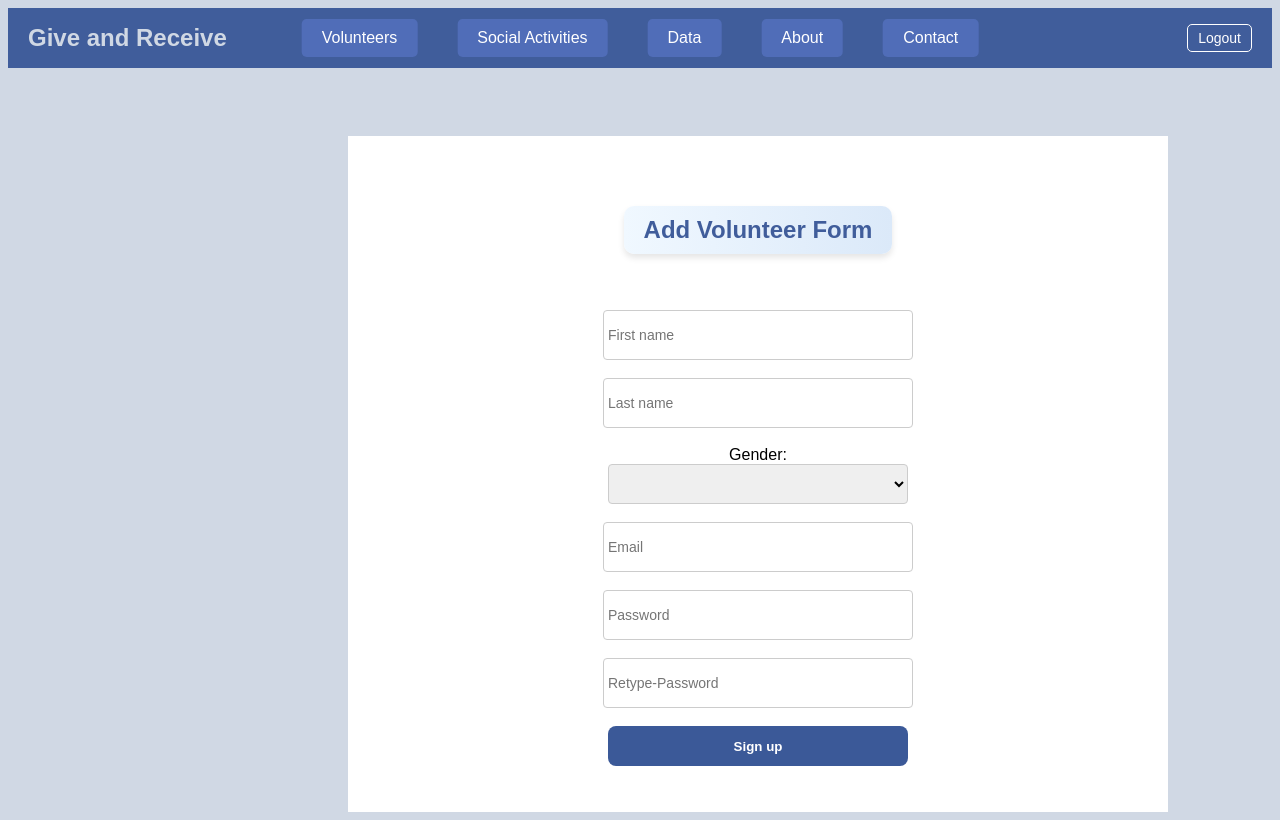
After one commit to SimonMartineau/community_web_app, a PHP site: page /add_volunteer.php in a window 1280 px wide; the page is wider, and only the part inside the window is pictured. The commit adds this page. Run offline with PHP 8.4, Linux system fonts and the light colour scheme.

Commit message:
S: Made more files and filled static version of them

```diff
--- a/about.php
+++ b/about.php
@@ -3,7 +3,7 @@
     <head>
         <meta charset="UTF-8">
         <meta name="viewport" content="width=device-width, initial-scale=1.0">
-        <title>MyBook | Profile</title>
+        <title>About | Give and Receive</title>
     </head>
 
     <style>
@@ -44,9 +44,6 @@
         <!-- Cover area -->
         <div style="width: 1500px; min-height: 400px; margin:auto;">
             <br>
-
-            <!-- Below cover area -->
-            <div style="display: flex;">
 
             <!-- About content area -->
             <div id="post_bar" style="padding: 20px; background-color: #f9f9f9; border-radius: 8px;">
@@ -89,7 +86,6 @@
                 </p>
             </div>
 
-            </div>
 
         </div>
 
--- /dev/null
+++ b/add_volunteer.php
@@ -0,0 +1,122 @@
+<!DOCTYPE html>
+<html lang="en">
+    <head>
+        <meta charset="UTF-8">
+        <meta name="viewport" content="width=device-width, initial-scale=1.0">
+        <title>Contact | Give and Receive</title>
+    </head>
+
+    <style>
+        #post_bar{
+            margin-top: 20px;
+            background-color: white;
+            padding: 10px;
+            min-height: 400px;
+            flex:1.5;
+            padding-left: 20px;
+            padding-right: 0px;
+        }
+
+        #section_title {
+            text-align: center; /* Center the title */
+            margin: 20px 0; /* Add space above and below */
+            font-family: Arial, sans-serif; /* Use a clean font */
+        }
+
+        #section_title span {
+            font-size: 1.2em; /* Larger font size for emphasis */
+            font-weight: bold; /* Make the text bold */
+            color: #405d9b; /* Theme color for text */
+            padding: 10px 20px; /* Add some padding around the text */
+            background: linear-gradient(to right, #f0f8ff, #dbe9f9); /* Subtle gradient background */
+            border-radius: 10px; /* Rounded corners for the background */
+            box-shadow: 0 4px 6px rgba(0, 0, 0, 0.1); /* Subtle shadow */
+            display: inline-block; /* Ensure the background fits tightly */
+        }
+
+        #login_bar{
+            background-color: white;
+            width:800px;
+            margin: auto;
+            margin-top: 50px;
+            padding: 10px;
+            padding-top: 50px;
+            text-align: center;
+            font-weight: bold;
+
+        }
+
+        #text{
+            height: 40px;
+            width: 300px;
+            border-radius: 4px;
+            border: solid 1px #ccc;
+            padding: 4px;
+            font-size: 14px;
+
+        }
+
+        #button{
+            width: 300px;
+            height: 40px;
+            border-radius: 8px;
+            border: none;
+            background-color: rgb(59,89,152);
+            color: white;
+            font-weight: bold;
+        }
+
+        #section_title {
+        text-align: center; /* Center the title */
+        margin: 20px 0; /* Add space above and below */
+        font-family: Arial, sans-serif; /* Use a clean font */
+        }
+
+        #section_title span {
+            font-size: 1.2em; /* Larger font size for emphasis */
+            font-weight: bold; /* Make the text bold */
+            color: #405d9b; /* Theme color for text */
+            padding: 10px 20px; /* Add some padding around the text */
+            background: linear-gradient(to right, #f0f8ff, #dbe9f9); /* Subtle gradient background */
+            border-radius: 10px; /* Rounded corners for the background */
+            box-shadow: 0 4px 6px rgba(0, 0, 0, 0.1); /* Subtle shadow */
+            display: inline-block; /* Ensure the background fits tightly */
+        }
+
+    </style>
+
+    <body style="font-family: sans-serif ; background-color: #d0d8e4;">
+
+        <!-- Header bar -->
+        <?php include("header.php"); ?>
+
+        <!-- Cover area -->
+        <div style="width: 1500px; min-height: 400px; margin:auto;">
+            <br>
+
+            <div id="login_bar">
+                <div id="section_title" style="margin-bottom: 20px;">
+                    <span style="font-size: 24px; font-weight: bold;">Add Volunteer Form</span>
+                </div>
+                <br><br>
+
+                <form method="post" action="signup.php">
+                    <input name="first_name" type="text" id="text" placeholder="First name"><br><br>
+                    <input name="last_name" type="text" id="text" placeholder="Last name"><br><br>
+                    <span style="font-weight: normal">Gender:</span><br>
+                    <select name="gender" id="text">
+                        <option></option>
+                        <option value="Male">Male</option>
+                        <option value="Female">Female</option>
+                    </select><br><br>
+                    <input name="email" type="text" id="text" placeholder="Email"><br><br>
+                    <input name="password" type="password" id="text" placeholder="Password"><br><br>
+                    <input name="password_re" type="password" id="text" placeholder="Retype-Password"><br><br>
+                    <input type="submit" id="button" value="Sign up"><br><br><br>
+                </form>
+            </div>
+        </div>
+
+
+    </body>
+</html>
--- a/contact.php
+++ b/contact.php
@@ -3,7 +3,7 @@
     <head>
         <meta charset="UTF-8">
         <meta name="viewport" content="width=device-width, initial-scale=1.0">
-        <title>MyBook | Profile</title>
+        <title>Contact | Give and Receive</title>
     </head>
 
     <style>
@@ -45,9 +45,6 @@
         <div style="width: 1500px; min-height: 400px; margin:auto;">
             <br>
 
-            <!-- Below cover area -->
-            <div style="display: flex;">
-
             <!-- Contact content area -->
             <div id="post_bar" style="padding: 20px; background-color: #f9f9f9; border-radius: 8px;">
                 <!-- Section title of contact section -->
@@ -68,7 +65,6 @@
             </div>
         </div>
 
-        </div>
 
     </body>
 </html>
--- a/social_activities.php
+++ b/social_activities.php
@@ -129,7 +129,7 @@
 
             <!-- Add social activity button -->
             <div style="text-align: right; padding: 10px 20px;">
-                <a href="add_volunteer_page.php" style="text-decoration: none;">
+                <a href="add_social_activity.php" style="text-decoration: none;">
                     <button style="
                         padding: 10px 20px;
                         background-color: #405d9b;
--- a/volunteers.php
+++ b/volunteers.php
@@ -129,7 +129,7 @@
 
             <!-- Add volunteer button -->
             <div style="text-align: right; padding: 10px 20px;">
-                <a href="add_volunteer_page.php" style="text-decoration: none;">
+                <a href="add_volunteer.php" style="text-decoration: none;">
                     <button style="
                         padding: 10px 20px;
                         background-color: #405d9b;
```
Also changed, not shown: add_social_activity.php (added, +64 -0 lines), classes/connect.php (added, +49 -0 lines), data.php (added, +65 -0 lines), social_activity_profile.php (added), volunteer_profile.php (added), 2 other files. Lines whose indentation alone changed are shown as unchanged.
